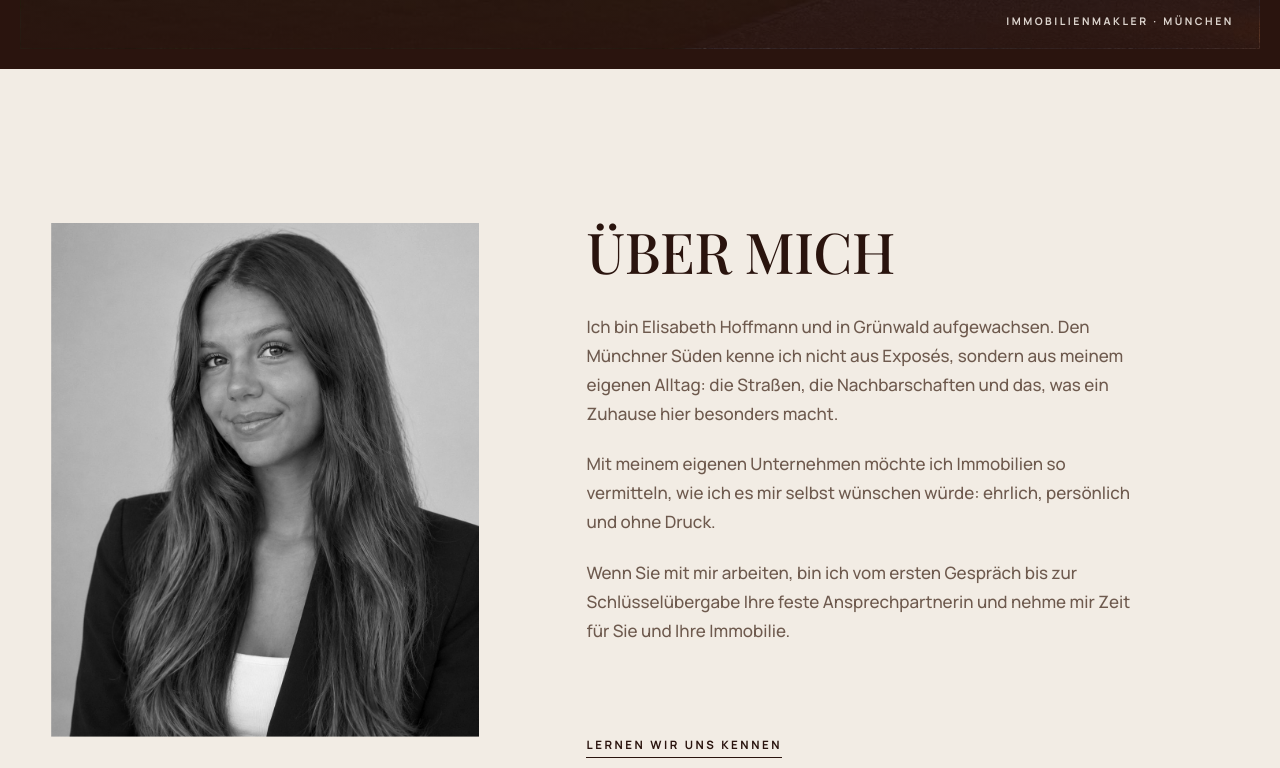
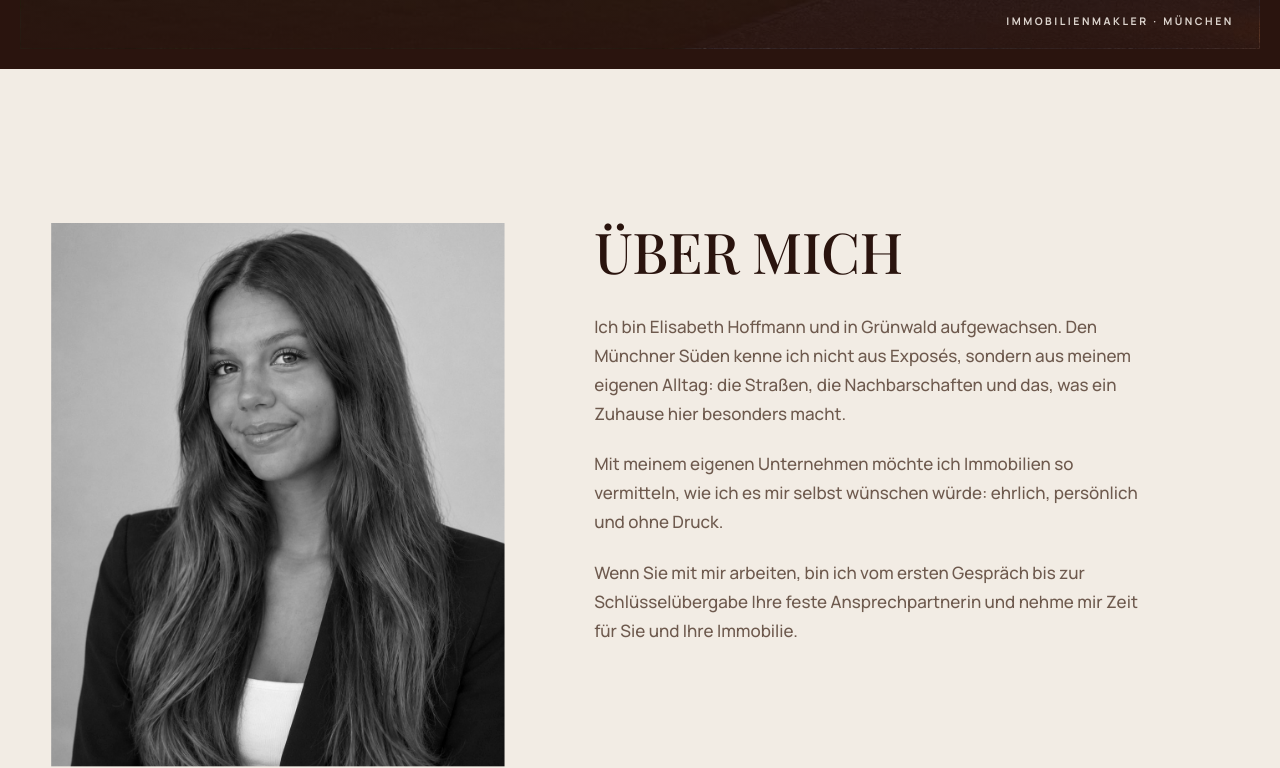
Before and after one commit to luisjulianfried-stack/Elisabeth-Hoffmann-Immobilien, a plain HTML site: page index.html in a window 1280 px wide. Shown: the part 731-1499 px from the top of the page. Drawn offline with nearby package versions, Linux system fonts and the light colour scheme; a web font is replaced by a local one.

Commit message:
Über mich: Text überlappt Porträt nicht mehr
Co-Authored-By: Claude Opus 5.5 <noreply@anthropic.com>
Claude-Session: https://claude.ai/code/session_01NYHmTFZgcepdNNTXHFBrDs

```diff
--- a/index.html
+++ b/index.html
@@ -90,10 +90,10 @@ a:hover > .arr{transform:translateX(5px)}
 }
 
 /* INTRO / PROFIL: philosophy layout */
-.intro{display:grid;grid-template-columns:minmax(0,4fr) minmax(0,1fr) minmax(0,6fr);align-items:stretch;padding-block:clamp(80px,12vw,170px)}
-.intro .portrait{grid-column:1;margin:0;position:relative;aspect-ratio:4/5;overflow:hidden}
+.intro{display:grid;grid-template-columns:minmax(0,5fr) minmax(0,7fr);column-gap:clamp(40px,7vw,128px);align-items:stretch;padding-block:clamp(80px,12vw,170px)}
+.intro .portrait{grid-column:1;align-self:start;width:100%;margin:0;position:relative;aspect-ratio:4/5;overflow:hidden}
 .intro .portrait img{width:100%;height:100%;object-fit:cover;object-position:50% 22%;filter:grayscale(1) contrast(1.05)}
-.intro-copy{grid-column:3;display:flex;flex-direction:column;gap:22px;max-width:620px}
+.intro-copy{grid-column:2;display:flex;flex-direction:column;gap:22px;max-width:620px}
 .intro-copy h2{font-size:clamp(36px,4.4vw,66px);text-transform:uppercase;letter-spacing:-.005em;line-height:1;margin-bottom:12px}
 .intro-copy p{margin:0;color:var(--muted);max-width:52ch}
 .intro-copy .lnk{margin-top:auto;align-self:flex-start;font:700 11.5px/1 var(--f-body);letter-spacing:.22em;text-transform:uppercase;text-decoration:none;border-bottom:1px solid currentColor;padding-bottom:6px}
```
